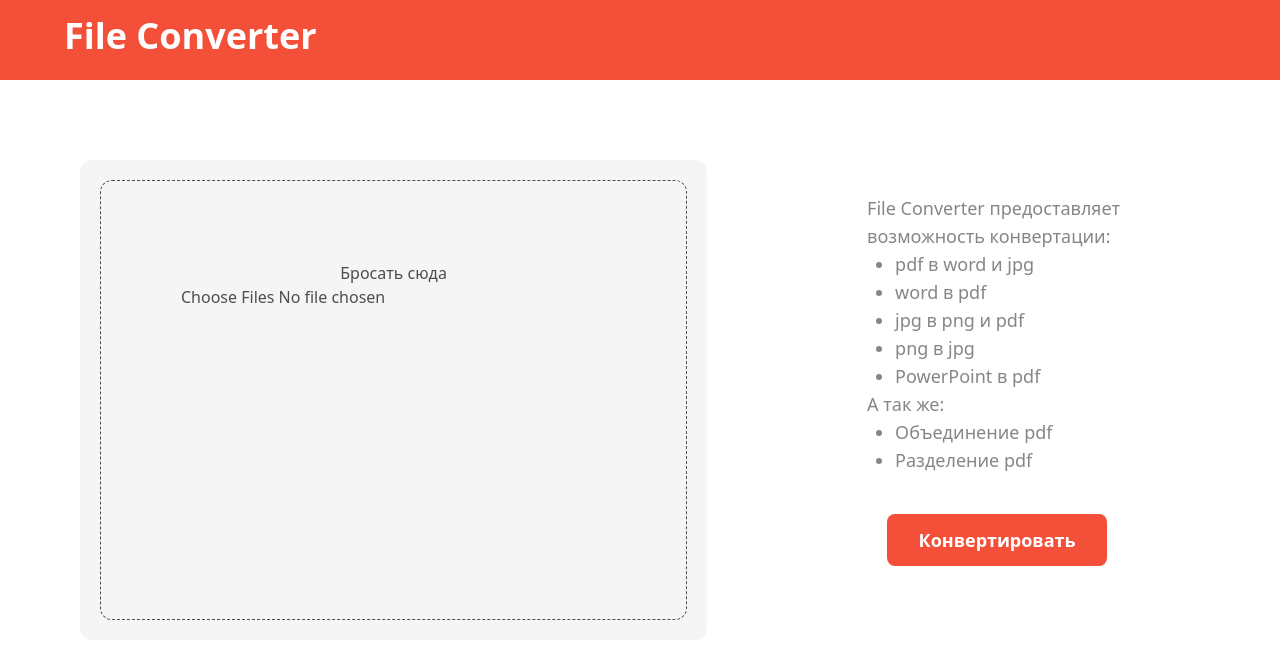
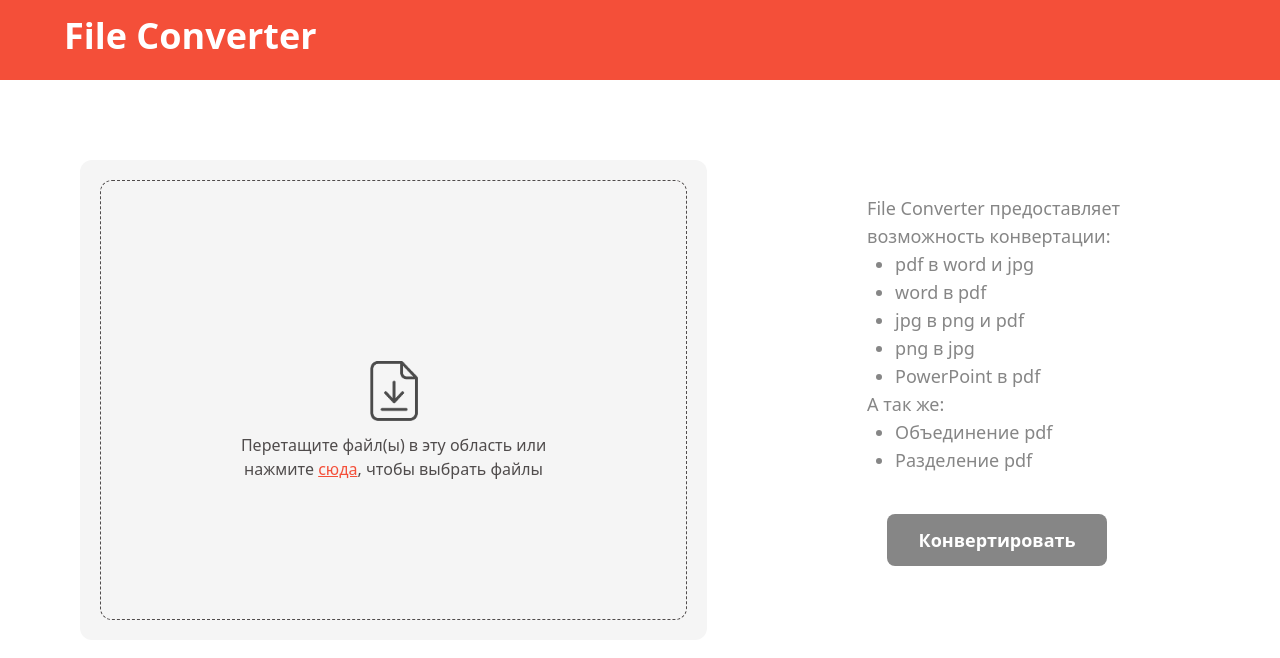
Before and after one commit to DmitriyDolgarev/File-conversion-website, a React (Vite) app in the folder FileConverterClient/: page / in a window 1280 px wide. Shown: the top 658 px of the page. Built offline with nearby package versions, Linux system fonts and the light colour scheme.

Commit message:
add download icon? active and passive button classes

```diff
--- a/FileConverterClient/src/App.css
+++ b/FileConverterClient/src/App.css
@@ -3,3 +3,33 @@
   margin: 0;
   padding: 0;
 }
+
+.active-button {
+  background-color: var(--color-fc-orange);
+  cursor: pointer;
+  border-radius: 0.5rem;
+  color: white;
+  width: 13.75rem;
+  height: 3.25rem;
+  margin: 2.5rem 1.25rem;
+  font-weight: 700;
+  font-size: 1.125rem;
+  line-height: 1.75rem;
+
+  &:hover {
+    background-color: color-mix(in oklab, var(--color-fc-orange), transparent 20%);
+  }
+}
+
+.passive-button {
+  background-color: var(--color-fc-gray); /* Используем CSS-переменную */
+  cursor: pointer;
+  border-radius: 0.5rem; /* Эквивалент rounded-lg */
+  color: white;
+  width: 13.75rem; /* w-55 (55 * 0.25rem = 13.75rem) */
+  height: 3.25rem; /* h-13 (13 * 0.25rem = 3.25rem) */
+  margin: 2.5rem 1.25rem; /* my-10 mx-5 */
+  font-weight: 700; /* font-bold */
+  font-size: 1.125rem; /* text-lg */
+  line-height: 1.75rem; /* рекомендуемое для text-lg */
+}
--- a/FileConverterClient/src/App.jsx
+++ b/FileConverterClient/src/App.jsx
@@ -1,15 +1,22 @@
 import { useState } from 'react'
 import './App.css'
 import axios from 'axios'
-import conversionConfig from '../conversionConfig';
-import Select from "react-select"
 import MySelect from './MySelect/MySelect';
 import jpgfile from './images/jpgfile.png'
+import downloadfile from './images/downloadIcon.png'
+import { useRef } from 'react';
 
 function App() {
 
   const [files, setFiles] = useState([]);
   const [selectedOption, setSelectedOption] = useState(null);
+
+
+  const fileInputRef = useRef(null);
+
+  const handleClick = () => {
+    fileInputRef.current.click();
+  };
 
   const handlerChange = (e) => {
     e.preventDefault();
@@ -68,25 +75,38 @@ function App() {
     <header className='bg-fc-orange text-white h-20 text-4xl font-bold py-4 pl-16'>
       File Converter
     </header>
-      <div className='flex flex-row my-20'>
+    <div className='flex flex-row my-20'>
       <div className=' flex-3/5 bg-fc-light-gray rounded-xl p-5 h-120 mx-20'>
-        <form className='form rounded-xl border-1 border-dashed border-fc-dark-gray h-110 p-20'>
-          <h1 className='text-center text-fc-dark-gray'>Бросать сюда</h1>
-          <input type='file' className='input text-fc-dark-gray' multiple={true}
-          onChange={handlerChange}
-          />
-        {files.length>0 && <ul className='file-list text-fc-dark-gray'>
-          {files.map(({name}, id) =>(
-            <div>
-              <img className='h-15 w-15' src={jpgfile}></img>
-              <li className='text-xs' key={id}>{name}</li>
-            </div>
-          ))}
-          </ul>}
-        </form>
+        <div className='rounded-xl border-1 border-dashed border-fc-dark-gray h-110 p-20'>
+          {files.length==0 ?
+            <form className='form'>
+              <img className='h-15 w-15 mx-auto mt-25 mb-3 cursor-pointer' onClick={handleClick} src={downloadfile}></img>
+              <div className='text-center text-s text-fc-dark-gray'>Перетащите файл(ы) в эту область или
+                <br/> нажмите&nbsp;
+                <label className='cursor-pointer text-fc-orange underline'>сюда
+                  <input
+                    type='file'
+                    className='hidden'
+                    multiple={true}
+                    onChange={handlerChange}
+                    ref ={fileInputRef}
+                  />
+              </label>
+              , чтобы выбрать файлы
+              </div>
+            </form>
+          :
+          ""
+          }
+        </div>
       </div>
       <div className='flex-2/5 text-fc-gray my-auto ml-20 text-lg'>
-        <div className={files.length==0 ? '': 'hidden'}>
+        {files.length>0 ?
+        <div className='space-y-2 my-27'>
+          <MySelect type = {files[0].name.split('.').pop()} selectedOption = {selectedOption} setSelectedOption={setSelectedOption}/>
+        </div>
+        :
+        <div>
           <ul className='list-disc'>
                 File Converter предоставляет<br/>
                 возможность  конвертации:
@@ -101,13 +121,8 @@ function App() {
             <li className='ml-7'>Разделение pdf</li>
           </ul>
         </div>
-        {files.length>0 ?
-        <div className='space-y-2 p-4'>
-          <MySelect type = {files[0].name.split('.').pop()} selectedOption = {selectedOption} setSelectedOption={setSelectedOption}/>
-        </div>
-        : ""
         }
-      <button onClick={sendFiles} className='cursor-pointer bg-fc-orange rounded-lg hover:bg-fc-orange/80 text-white w-55 h-13 mx-5 my-10 font-bold text-lg'>Конвертировать</button>
+        <button onClick={sendFiles} className={files.length>0 ? 'active-button': 'passive-button'}>Конвертировать</button>
       </div>
     </div>
     </>
```
Also changed, not shown: FileConverterClient/src/images/downloadIcon.png (added), 1 other file (tests, documents, lock files or other folders).
